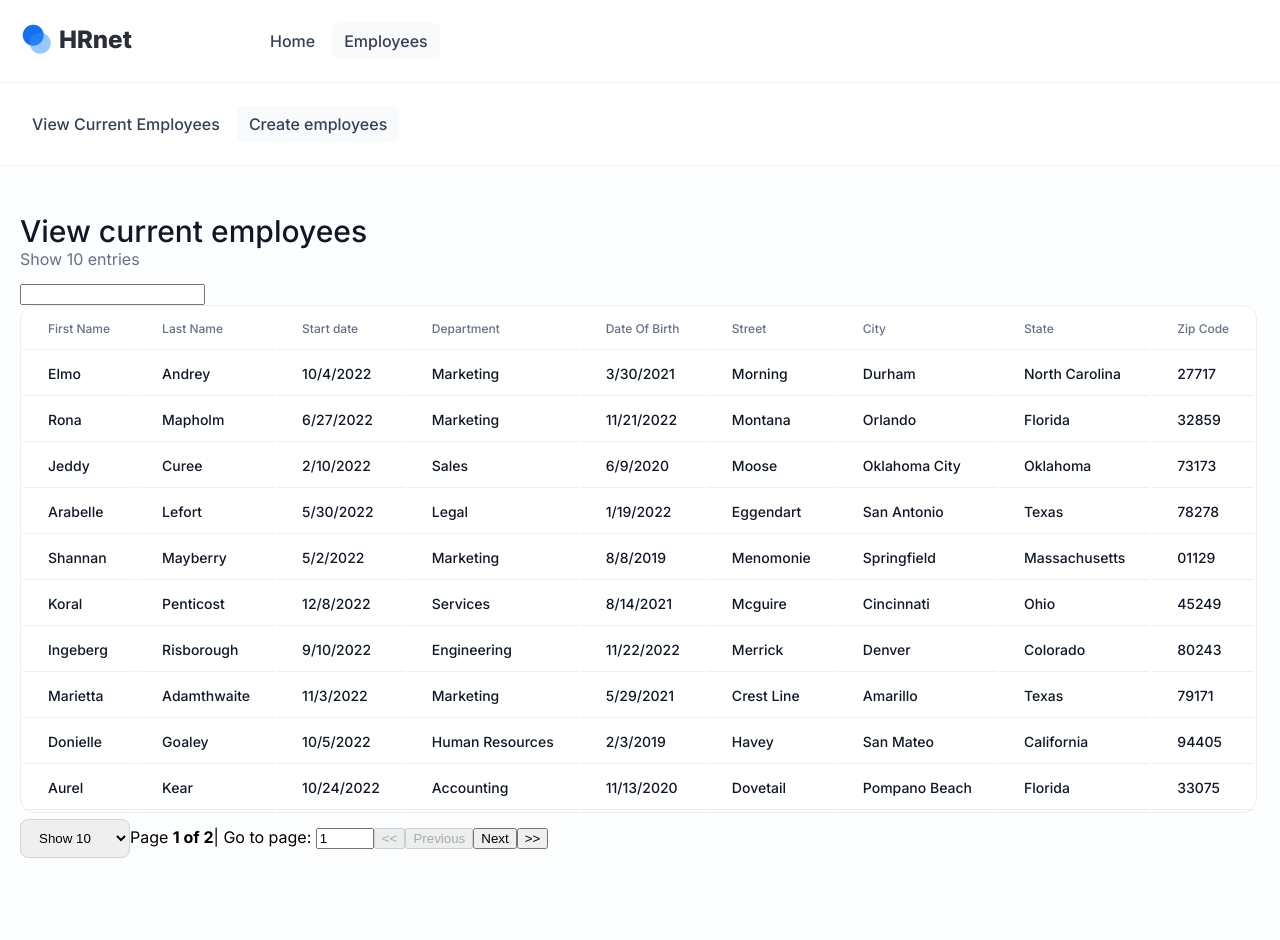
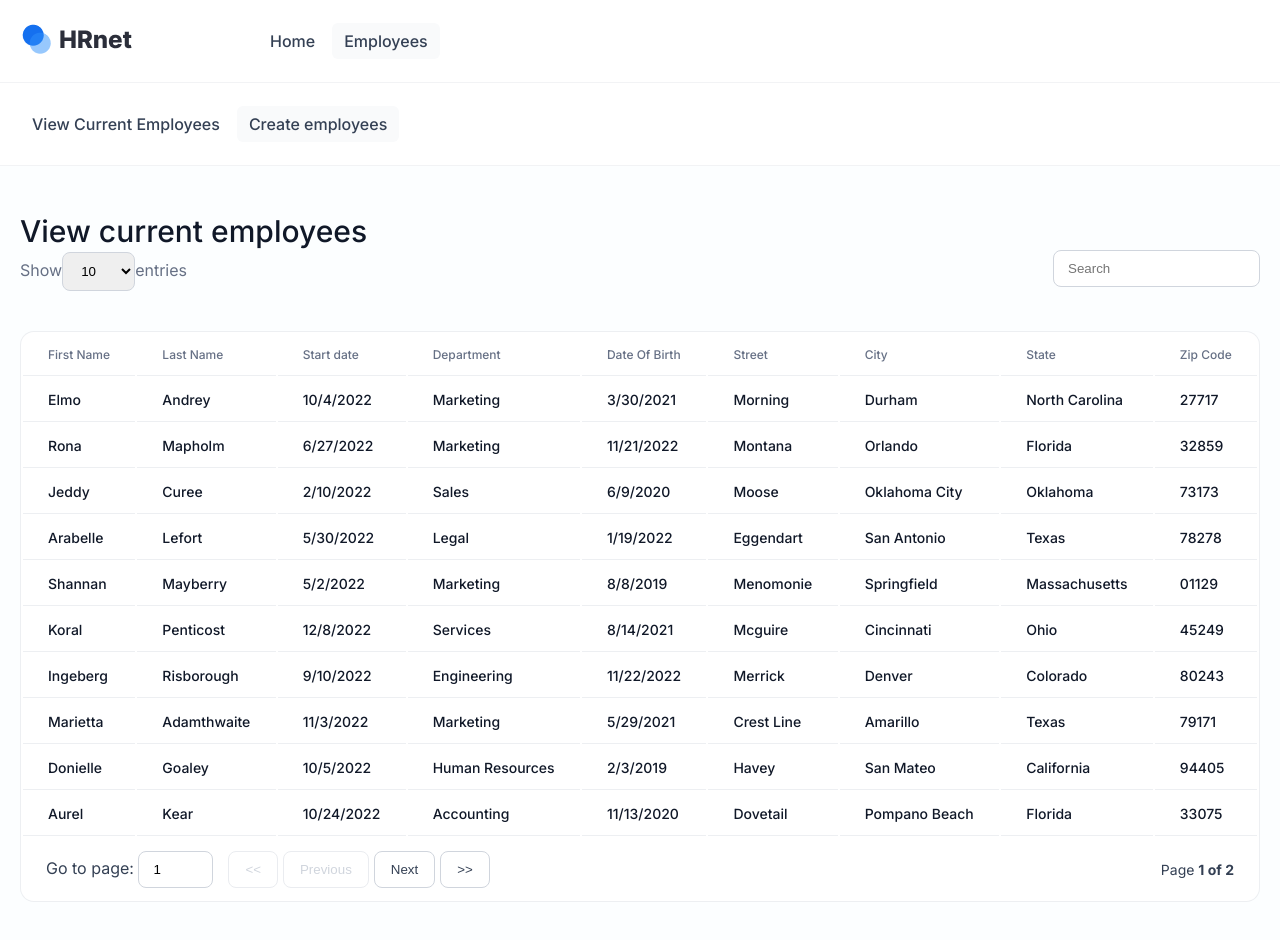
Before and after one commit to Mat2dr/hrnet, a React (Create React App) app in the folder hrnet/: page /ListEmployees in a window 1280 px wide. Shown: the top 940 px of the page. Built offline with nearby package versions, Linux system fonts and the light colour scheme; the HTML template or start-up script is replaced by a standard one.

Commit message:
Styling the table page

```diff
--- a/hrnet/src/components/TableData/GlobalFilter.js
+++ b/hrnet/src/components/TableData/GlobalFilter.js
@@ -4,7 +4,7 @@ export const GlobalFilter = ( { filter, setFilter } ) => {
   return (
     <div>
         <span>
-            <input value={filter || ''} onChange={e => setFilter(e.target.value)} />
+            <input placeholder='Search' value={filter || ''} onChange={e => setFilter(e.target.value)} />
         </span>
     </div>
   )
--- /dev/null
+++ b/hrnet/src/components/TableData/TableData.css
@@ -0,0 +1,107 @@
+table {
+    border: #EDEFF2 1px solid;
+    border-radius: 14px 14px 0 0;
+    border-bottom: 0px;
+    background: white;
+    width: 100%;
+  }
+
+  .table-header {
+    display: flex;
+    justify-content: space-between;
+    align-items: center;
+    color: #667085;
+    margin-bottom: 40px;
+  }
+
+  .table-header input {
+    border-radius: 8px;
+    border: #D0D5DD 1px solid;
+    padding: 10px 14px;
+    margin-top: 6px;
+    cursor: pointer;
+    margin-top: 0px;
+  }
+
+  thead tr:hover {
+    background: white !important;
+  }
+
+  th {
+    padding: 13px 25px;
+    color: #667085;
+    font-size: 12px;
+    font-weight: 500;
+    text-align: start;
+    border-bottom: #EDEFF2 1px solid !important;
+  }
+
+  td {
+    padding: 13px 25px;
+    border-bottom: #EDEFF2 1px solid !important;
+    color: #101828;
+    font-size: 14px;
+    font-weight: 500;
+  }
+
+  tr:hover {
+    background: #FCFEFF;
+  }
+
+  #TableData  button {
+    color: #344054;
+    background: white;
+    border-radius: 8px;
+    border: #D0D5DD 1px solid ;
+    width: fit-content;
+    padding: 10px 16px;
+    cursor: pointer;
+  }
+  #TableData  button:hover{
+    background: #F9FAFB;
+  }
+
+  #TableData button:disabled,
+  #TableData button[disabled]{
+    border: 1px solid #EAECF0;
+    background-color: white;
+    color: #D0D5DD;
+  }
+
+  .table-pagination {
+    display: flex;
+    justify-content: space-between;
+    align-items: center;
+    padding: 13px 25px;
+    background-color: white;
+    border: #EDEFF2 1px solid;
+    border-radius:0 0 14px 14px;
+    border-top: 0px;
+  }
+
+  .table-pagination .table-pagination-nav {
+    display: flex;
+    justify-content: space-between;
+    align-items: center;
+    gap: 15px;
+    color: #344054;
+  }
+
+  .table-pagination-nav input {
+    border-radius: 8px;
+    border: #D0D5DD 1px solid;
+    padding: 10px 14px;
+    margin-top: 6px;
+    cursor: pointer;
+    margin-top: 0px;
+  }
+
+  .table-pagination-nav-button {
+   display: flex;
+   gap: 5px;
+  }
+
+  .table-pagination-recap {
+    font-size: 14px;
+    color: #344054;
+  }
--- a/hrnet/src/components/TableData/TableData.jsx
+++ b/hrnet/src/components/TableData/TableData.jsx
@@ -1,4 +1,5 @@
 import React, {useMemo} from 'react'
+import './TableData.css'
 import { useTable, useSortBy, useGlobalFilter, usePagination } from 'react-table'
 import EMPLOYEES_DATA from '../../Data/mockEmployees';
 import COLUMNS from '../TableData/columns'
@@ -38,8 +39,25 @@ const TableData = () => {
        const { globalFilter, pageIndex, pageSize } = state;
 
   return (
-    <div>
-        <GlobalFilter filter={globalFilter} setFilter={setGlobalFilter}/>
+    <div id='TableData'>
+        <div className='table-header'>
+            <div>Show
+                <select value={pageSize} onChange={e => setPageSize(Number(e.target.value))}>
+                {
+                    [5,10,25,50,100].map(pageSize => (
+                        <option key={pageSize} value={pageSize}>
+                            {pageSize}
+                        </option>
+                    ))
+                }
+                </select>
+                entries
+            </div>
+            <div>
+                <GlobalFilter filter={globalFilter} setFilter={setGlobalFilter}/>
+            </div>
+        </div>
+
         <table {...getTableProps()}>
             <thead>
                 {
@@ -72,35 +90,30 @@ const TableData = () => {
                 })}
             </tbody>
         </table>
-        <div>
-            <select value={pageSize} onChange={e => setPageSize(Number(e.target.value))}>
-                {
-                    [10,25,50,100].map(pageSize => (
-                        <option key={pageSize} value={pageSize}>
-                            Show {pageSize}
-                        </option>
-                    ))
-                }
-            </select>
-            <span>
+        <div className='table-pagination'>
+            <div className='table-pagination-nav'>
+                <span>
+                    Go to page: {' '}
+                    <input type='number' defaultValue={pageIndex + 1}
+                    onChange={e => {
+                        const pageNumber = e.target.value ? Number(e.target.value) - 1 : 0
+                        gotoPage(pageNumber)
+                    }}
+                    style={{width: '45px'}} />
+                </span>
+                <div className='table-pagination-nav-button'>
+                    <button onClick={ ()=> gotoPage(0) } disabled={!canPreviousPage}>{'<<'}</button>
+                    <button onClick={ ()=> previousPage() } disabled={!canPreviousPage}>Previous</button>
+                    <button onClick={ ()=> nextPage() } disabled={!canNextPage}>Next</button>
+                    <button onClick={ ()=> gotoPage(pageCount - 1) } disabled={!canNextPage}>{'>>'}</button>
+                </div>
+            </div>
+            <span className='table-pagination-recap'>
                 Page{' '}
                 <strong>
                     { pageIndex + 1} of {pageOptions.length}
                 </strong>
             </span>
-            <span>
-                | Go to page: {' '}
-                <input type='number' defaultValue={pageIndex + 1}
-                onChange={e => {
-                    const pageNumber = e.target.value ? Number(e.target.value) - 1 : 0
-                    gotoPage(pageNumber)
-                }}
-                style={{width: '50px'}} />
-            </span>
-            <button onClick={ ()=> gotoPage(0) } disabled={!canPreviousPage}>{'<<'}</button>
-            <button onClick={ ()=> previousPage() } disabled={!canPreviousPage}>Previous</button>
-            <button onClick={ ()=> nextPage() } disabled={!canNextPage}>Next</button>
-            <button onClick={ ()=> gotoPage(pageCount - 1) } disabled={!canNextPage}>{'>>'}</button>
         </div>
     </div>
 
--- a/hrnet/src/index.css
+++ b/hrnet/src/index.css
@@ -136,34 +136,3 @@ option {
   height: 1px;
   background: #EAECF0;
 }
-
-table {
-  border: #EDEFF2 1px solid;
-  border-radius: 14px;
-  background: white;
-}
-
-thead th:hover {
-  background: white !important;
-}
-
-th {
-  padding: 13px 25px;
-  color: #667085;
-  font-size: 12px;
-  font-weight: 500;
-  text-align: start;
-  border-bottom: #EDEFF2 1px solid !important;
-}
-
-td {
-  padding: 13px 25px;
-  border-bottom: #EDEFF2 1px solid !important;
-  color: #101828;
-  font-size: 14px;
-  font-weight: 500;
-}
-
-tr:hover {
-  background: #FCFEFF;
-}
--- a/hrnet/src/pages/ListEmployees.jsx
+++ b/hrnet/src/pages/ListEmployees.jsx
@@ -30,7 +30,6 @@ const ListEmployees = () => {
         <div className='content'>
             <div className='container'>
                 <h3>View current employees</h3>
-                <p>Show 10 entries</p>
                 <TableData/>
             </div>
         </div>
```
